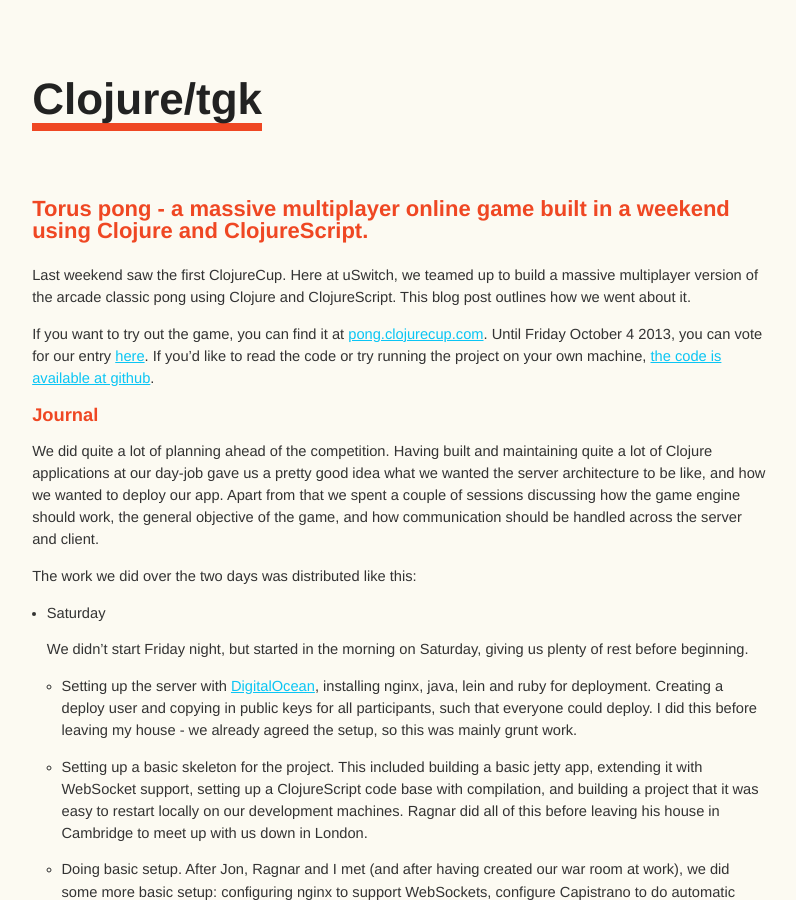
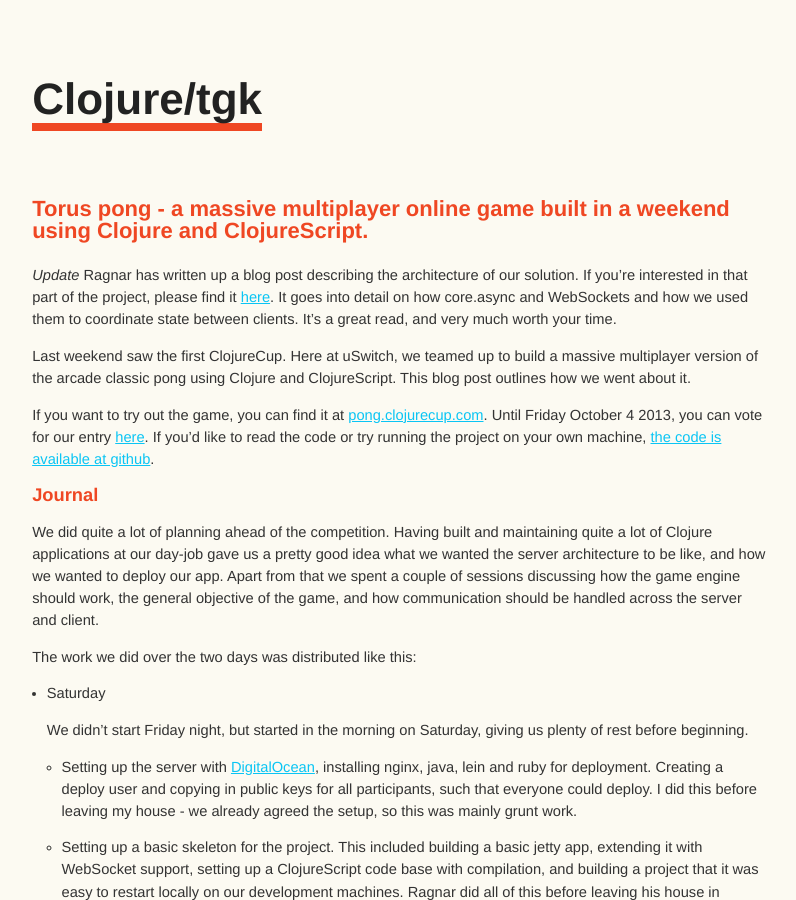
Before and after one commit to tgk/tgk.github.com, a Jekyll site: the page built from _posts/2013-10-01-torus-pong.markdown, in a window 1280 px wide and 900 px high. Shown: the whole window, without its empty margins (241-1037 px from the left). Built offline with Jekyll 4.4.1, drawn with Linux system fonts in a browser that asks for light colours; Markdown is read by kramdown in place of the engine named in the settings; comment, search, counter and statistics services are not loaded.

Commit message:
Add reference to Ragnars blog post for the torus game.

```diff
--- a/_posts/2013-10-01-torus-pong.markdown
+++ b/_posts/2013-10-01-torus-pong.markdown
@@ -4,6 +4,14 @@
 ---
 
 # {{page.title}}
+
+*Update* Ragnar has written up a blog post describing the architecture
+ of our solution. If you're interested in that part of the project,
+ please find it
+ [here](http://ragnard.github.io/2013/10/01/clojurecup-pong-async.html).
+ It goes into detail on how core.async and WebSockets and how we used
+ them to coordinate state between clients. It's a great read, and very
+ much worth your time.
 
 Last weekend saw the first ClojureCup. Here at uSwitch, we teamed up to
 build a massive multiplayer version of the arcade classic pong using
```
